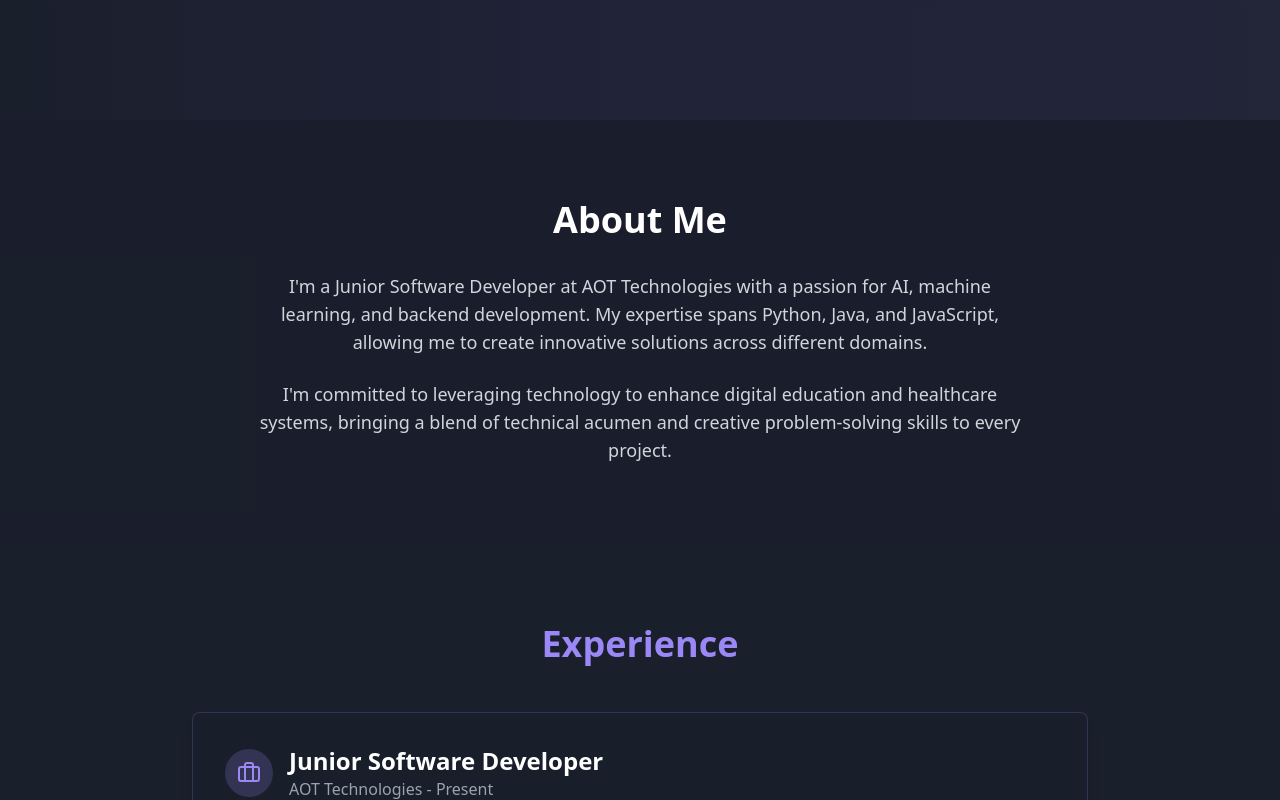
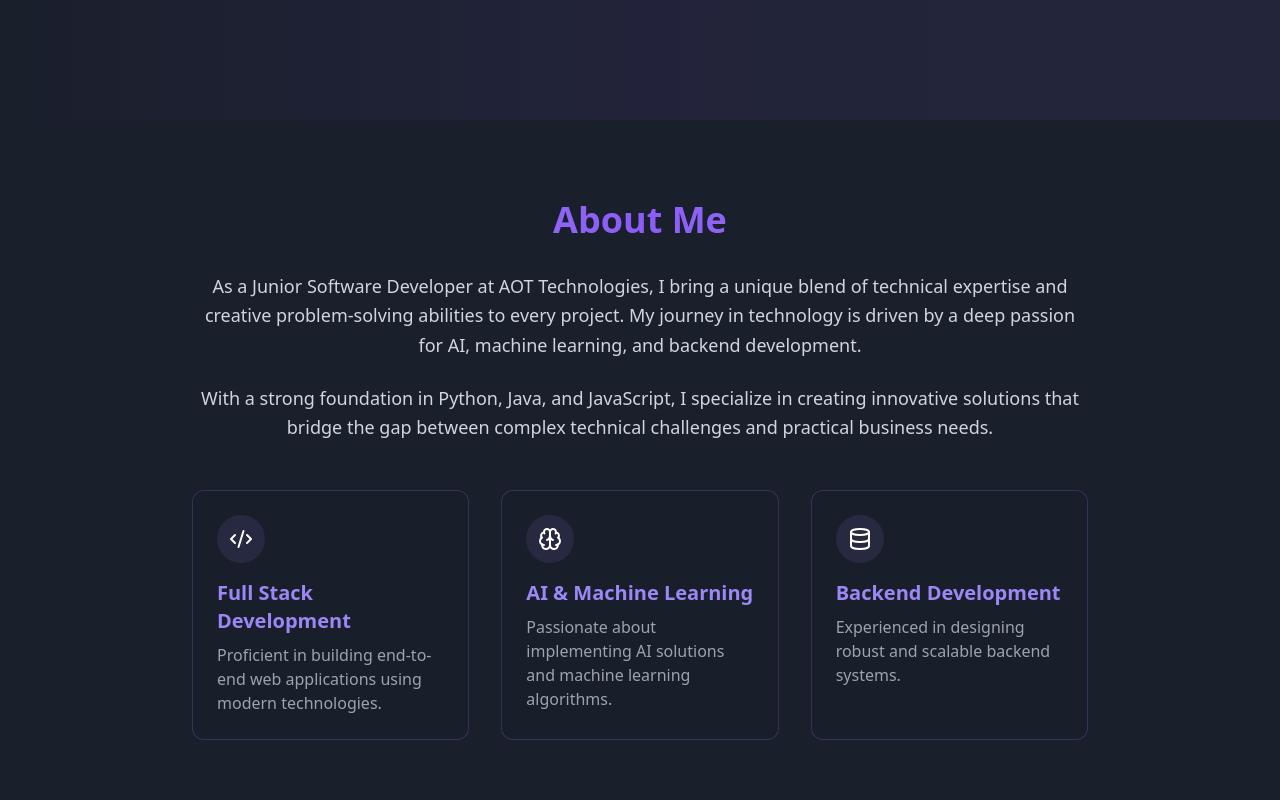
Before and after one commit to achuajays/protofolio, a React (Vite) app: page / in a window 1280 px wide. Shown: the part 760-1560 px from the top of the page. Built offline with nearby package versions, Linux system fonts and the light colour scheme.

Commit message:
Add styles, animations, and content improvements
Enhanced the styling and animations throughout the application. Improved the content in various sections to provide a better user experience.
[skip gpt_engineer]

```diff
--- a/src/components/AboutSection.tsx
+++ b/src/components/AboutSection.tsx
@@ -1,25 +1,88 @@
 import { motion } from "framer-motion";
+import { Code2, Brain, Database } from "lucide-react";
 
 const AboutSection = () => {
+  const skills = [
+    {
+      icon: <Code2 className="w-6 h-6" />,
+      title: "Full Stack Development",
+      description: "Proficient in building end-to-end web applications using modern technologies."
+    },
+    {
+      icon: <Brain className="w-6 h-6" />,
+      title: "AI & Machine Learning",
+      description: "Passionate about implementing AI solutions and machine learning algorithms."
+    },
+    {
+      icon: <Database className="w-6 h-6" />,
+      title: "Backend Development",
+      description: "Experienced in designing robust and scalable backend systems."
+    }
+  ];
+
   return (
-    <section id="about" className="py-20 bg-secondary/50">
+    <section id="about" className="py-20 bg-gradient-to-b from-secondary via-secondary/80 to-secondary/50">
       <div className="container mx-auto px-4">
         <motion.div
           initial={{ opacity: 0, y: 20 }}
           whileInView={{ opacity: 1, y: 0 }}
           transition={{ duration: 0.5 }}
           viewport={{ once: true }}
-          className="max-w-3xl mx-auto text-center"
+          className="max-w-4xl mx-auto"
         >
-          <h2 className="text-4xl font-bold mb-8">About Me</h2>
-          <p className="text-lg text-gray-300 mb-6">
-            I'm a Junior Software Developer at AOT Technologies with a passion for AI, machine learning, and backend development.
-            My expertise spans Python, Java, and JavaScript, allowing me to create innovative solutions across different domains.
-          </p>
-          <p className="text-lg text-gray-300">
-            I'm committed to leveraging technology to enhance digital education and healthcare systems,
-            bringing a blend of technical acumen and creative problem-solving skills to every project.
-          </p>
+          <motion.h2
+            initial={{ opacity: 0, scale: 0.9 }}
+            whileInView={{ opacity: 1, scale: 1 }}
+            transition={{ duration: 0.5, delay: 0.2 }}
+            className="text-4xl font-bold text-center mb-8 bg-gradient-to-r from-primary via-accent to-primary bg-clip-text text-transparent animate-gradient-flow"
+          >
+            About Me
+          </motion.h2>
+
+          <motion.div
+            initial={{ opacity: 0, y: 20 }}
+            whileInView={{ opacity: 1, y: 0 }}
+            transition={{ duration: 0.7, delay: 0.3 }}
+            className="text-lg text-gray-300 mb-12 text-center leading-relaxed"
+          >
+            <p className="mb-6">
+              As a Junior Software Developer at AOT Technologies, I bring a unique blend of technical expertise
+              and creative problem-solving abilities to every project. My journey in technology is driven by
+              a deep passion for AI, machine learning, and backend development.
+            </p>
+            <p>
+              With a strong foundation in Python, Java, and JavaScript, I specialize in creating innovative
+              solutions that bridge the gap between complex technical challenges and practical business needs.
+            </p>
+          </motion.div>
+
+          <motion.div
+            initial={{ opacity: 0 }}
+            whileInView={{ opacity: 1 }}
+            transition={{ duration: 0.5, delay: 0.4 }}
+            className="grid grid-cols-1 md:grid-cols-3 gap-8"
+          >
+            {skills.map((skill, index) => (
+              <motion.div
+                key={index}
+                initial={{ opacity: 0, y: 20 }}
+                whileInView={{ opacity: 1, y: 0 }}
+                transition={{ duration: 0.5, delay: index * 0.2 }}
+                whileHover={{ scale: 1.05, transition: { duration: 0.2 } }}
+                className="bg-secondary/80 p-6 rounded-xl border border-primary/20 hover:border-primary/50 transition-all duration-300"
+              >
+                <motion.div
+                  whileHover={{ rotate: 360 }}
+                  transition={{ duration: 0.6 }}
+                  className="bg-primary/10 p-3 rounded-full w-fit mb-4"
+                >
+                  {skill.icon}
+                </motion.div>
+                <h3 className="text-xl font-semibold mb-2 text-primary">{skill.title}</h3>
+                <p className="text-gray-400">{skill.description}</p>
+              </motion.div>
+            ))}
+          </motion.div>
         </motion.div>
       </div>
     </section>
```
